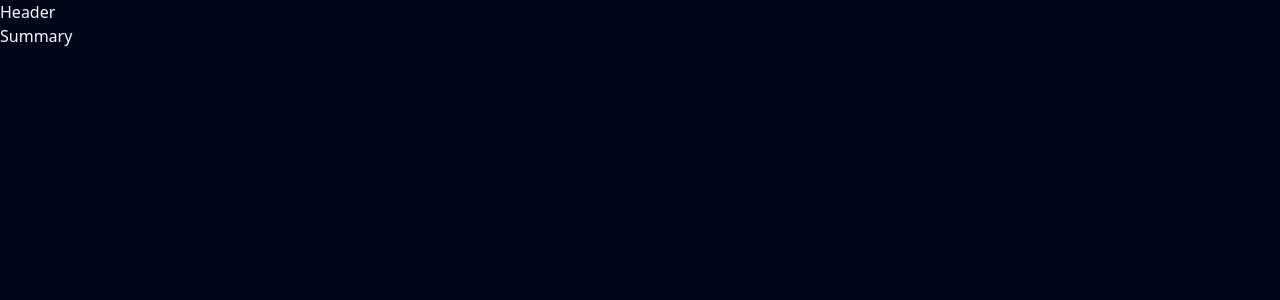
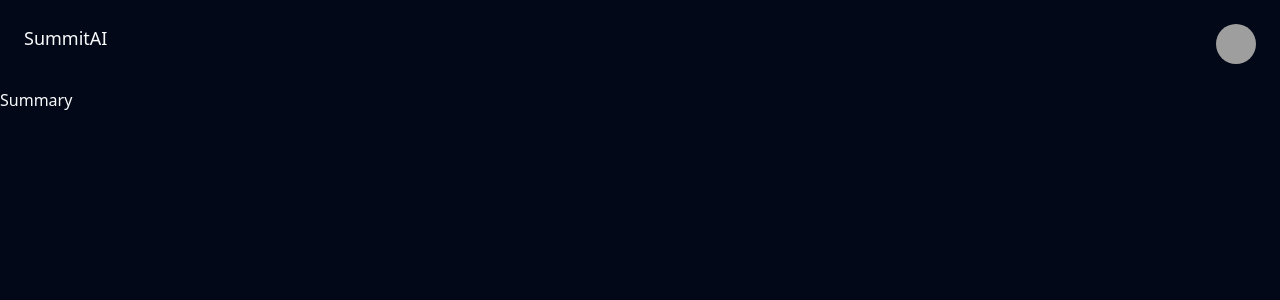
Before and after one commit to mojalil/ai-summary-app, a Next.js app: page / in a window 1280 px wide. Shown: the top 300 px of the page. Built offline with nearby package versions, Linux system fonts and the light colour scheme; grey boxes are pictures that could not be loaded.

Commit message:
adding header components

```diff
--- a/components/Header.tsx
+++ b/components/Header.tsx
@@ -1,9 +1,24 @@
+import { Avatar, AvatarFallback, AvatarImage } from "@/components/ui/avatar";
+import { APP_NAME } from "@/constants";
+
 const Header = () => {
-    return (
-        <header>
-        <h1>Header</h1>
-        </header>
-    );
-}
+  return (
+    // Header will be fixed at the top of the page and have minium height
+    <div className="m-5 p-1 flex justify-between">
+      <div className=" text-lg">
+        {APP_NAME}
+      </div>
+      <div className="flex flex-none justify-end">
+        <Avatar>
+          <AvatarImage
+            src="https://avatars.githubusercontent.com/u/10572843?s=460&u=6f1c5d8b9a7c4b7b2c5a2c3a3c3d2c1d1e1f1&v=4"
+            alt="@motypes"
+          />
+          <AvatarFallback>Mo</AvatarFallback>
+        </Avatar>
+      </div>
+    </div>
+  );
+};
 
 export default Header;
--- /dev/null
+++ b/components/ui/avatar.tsx
@@ -0,0 +1,50 @@
+"use client"
+
+import * as React from "react"
+import * as AvatarPrimitive from "@radix-ui/react-avatar"
+
+import { cn } from "@/lib/utils"
+
+const Avatar = React.forwardRef<
+  React.ElementRef<typeof AvatarPrimitive.Root>,
+  React.ComponentPropsWithoutRef<typeof AvatarPrimitive.Root>
+>(({ className, ...props }, ref) => (
+  <AvatarPrimitive.Root
+    ref={ref}
+    className={cn(
+      "relative flex h-10 w-10 shrink-0 overflow-hidden rounded-full",
+      className
+    )}
+    {...props}
+  />
+))
+Avatar.displayName = AvatarPrimitive.Root.displayName
+
+const AvatarImage = React.forwardRef<
+  React.ElementRef<typeof AvatarPrimitive.Image>,
+  React.ComponentPropsWithoutRef<typeof AvatarPrimitive.Image>
+>(({ className, ...props }, ref) => (
+  <AvatarPrimitive.Image
+    ref={ref}
+    className={cn("aspect-square h-full w-full", className)}
+    {...props}
+  />
+))
+AvatarImage.displayName = AvatarPrimitive.Image.displayName
+
+const AvatarFallback = React.forwardRef<
+  React.ElementRef<typeof AvatarPrimitive.Fallback>,
+  React.ComponentPropsWithoutRef<typeof AvatarPrimitive.Fallback>
+>(({ className, ...props }, ref) => (
+  <AvatarPrimitive.Fallback
+    ref={ref}
+    className={cn(
+      "flex h-full w-full items-center justify-center rounded-full bg-muted",
+      className
+    )}
+    {...props}
+  />
+))
+AvatarFallback.displayName = AvatarPrimitive.Fallback.displayName
+
+export { Avatar, AvatarImage, AvatarFallback }
--- a/package.json
+++ b/package.json
@@ -9,6 +9,7 @@
     "lint": "next lint"
   },
   "dependencies": {
+    "@radix-ui/react-avatar": "^1.0.4",
     "class-variance-authority": "^0.7.0",
     "clsx": "^2.0.0",
     "lucide-react": "^0.292.0",
```
Also changed, not shown: app/layout.tsx (+15 -14 lines), 1 other file (tests, documents, lock files or other folders).
